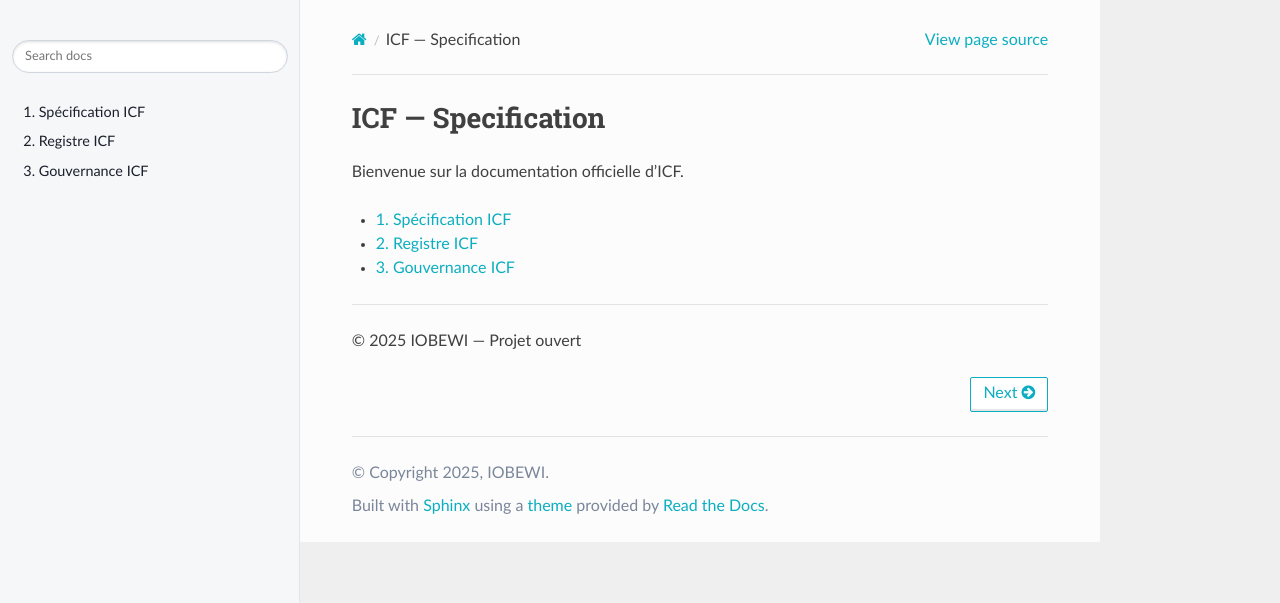
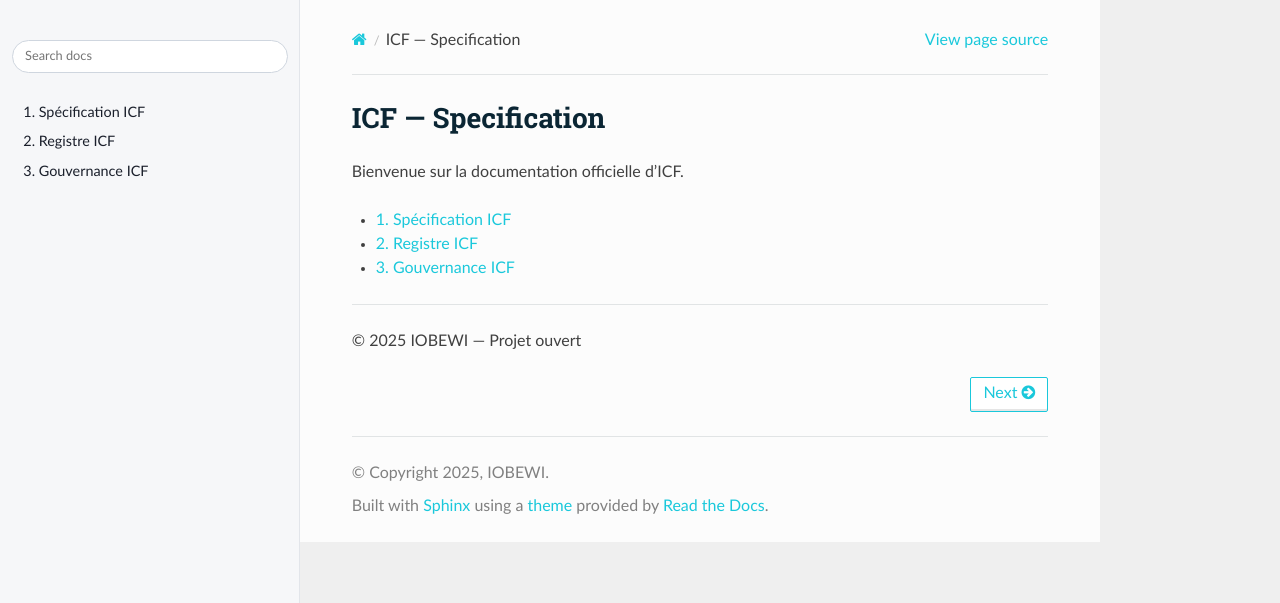
Before and after one commit to iobewi/icf, a Sphinx documentation site: the page built from docs/index.md, in a window 1280 px wide. Shown: the top 603 px of the page. Built offline with Sphinx 7.4.7 and the Read the Docs theme 3.1.0, drawn with Linux system fonts in a browser that asks for light colours.

Commit message:
fix color code

```diff
--- a/docs/_static/custom.css
+++ b/docs/_static/custom.css
@@ -1,56 +1,84 @@
-/* === POLISH FINAL IOBEWI === */
+/* ===========================
+   IOBEWI — Thème Sphinx RTD
+   Palette : cyan #1ac8db, bleu nuit #0b2634
+   =========================== */
 
-/* Sidebar claire (déjà en place, on garde) */
-.wy-nav-side { background:#f6f7f9 !important; border-right:1px solid #e2e5ea; }
-.wy-side-nav-search { background:#f6f7f9 !important; padding:14px 12px 12px; }
-.wy-side-nav-search img { display:block; margin:0 auto 8px; max-height:64px; width:auto; }
-
-/* Search box plus élégant */
-.wy-side-nav-search input[type="text"]{
-  background:#fff; color:#111; border:1px solid #cfd6df; border-radius:20px; padding:8px 12px;
+/* --------- Variables (optionnel : à dupliquer si minifier) --------- */
+:root{
+  --io-cyan: #1ac8db;
+  --io-cyan-hover: #11b0c1;
+  --io-navy: #0b2634;
+  --io-bg-side: #f6f7f9;
+  --io-bg-side-hover: #e8ecf1;
+  --io-bg-side-active: #dbe3ec;
+  --io-text: #1a1f2b;
+  --io-text-soft: #2a3140;
+  --io-border: #e2e5ea;
+  --io-border-soft: #cfd6df;
 }
 
-/* Menu liens (normal, hover, actif) */
-.wy-menu-vertical a { color:#1a1f2b !important; background:transparent !important; }
-.wy-menu-vertical a:hover { background:#e8ecf1 !important; color:#000 !important; }
-.wy-menu-vertical li.current > a,
-.wy-menu-vertical li.toctree-l1.current > a { background:#dbe3ec !important; color:#000 !important; font-weight:600; }
-
-/* Boutons Prev/Next aux couleurs iobewi */
-.btn {
-  border:1px solid #0baec0 !important;
-  color:#0baec0 !important;
-  background:#ffffff !important;
-  transition: background .2s ease, color .2s ease;
-}
-.btn:hover {
-  background:#0baec0 !important;
-  color:#ffffff !important;
+/* --------- Sidebar & recherche --------- */
+.wy-nav-side{ background: var(--io-bg-side) !important; border-right:1px solid var(--io-border); }
+.wy-side-nav-search{ background: var(--io-bg-side) !important; padding:14px 12px 12px; }
+.wy-side-nav-search img{ display:block; margin:0 auto 10px; max-height:64px; width:auto; }
+.wy-side-nav-search input[type="text"]{
+  background:#fff; color:#111; border:1px solid var(--io-border-soft);
+  border-radius:20px; padding:8px 12px; box-shadow:none;
 }
 
-/* Liens dans le contenu */
-.rst-content a { color:#0baec0; }
-.rst-content a:hover { color:#088b9a; }
+/* --------- Menu (liens / hover / actif) --------- */
+.wy-menu-vertical a{ color: var(--io-text) !important; background:transparent !important; }
+.wy-menu-vertical a:hover{ background: var(--io-bg-side-hover) !important; color:#000 !important; }
+.wy-menu-vertical li.current > a,
+.wy-menu-vertical li.toctree-l1.current > a{
+  background: var(--io-bg-side-active) !important; color:#000 !important; font-weight:600;
+}
+.wy-menu-vertical li ul li a{ color: var(--io-text-soft) !important; }
 
-/* En-têtes un poil plus compacts */
-.rst-content h1 { margin-top:.4rem; }
-.rst-content h2 { margin-top:1.4rem; }
+/* --------- Contenu central --------- */
+.rst-content a{ color: var(--io-cyan); }
+.rst-content a:hover{ color: var(--io-cyan-hover); }
+.rst-content h1, .rst-content h2, .rst-content h3{ color: var(--io-navy); }
 
-/* Admonitions (notes, warnings) un peu brandées */
-.rst-content .note,.rst-content .admonition.note { border-left:4px solid #12c6d3; }
-.rst-content .warning,.rst-content .admonition.warning { border-left:4px solid #ffb347; }
+/* --------- Boutons Prev/Next --------- */
+.btn{
+  border:1px solid var(--io-cyan) !important; color: var(--io-cyan) !important; background:#fff !important;
+  transition: background .2s ease, color .2s ease, border-color .2s ease;
+}
+.btn:hover{ background: var(--io-cyan) !important; color:#fff !important; border-color: var(--io-cyan) !important; }
 
-/* Footer discret et centré */
-footer .rst-footer-buttons { margin: 1rem 0; }
-footer { color:#7a869a; }
-.footer {
-  border-top:1px solid #eef1f5;
-  background:#fafbfc;
+/* --------- Admonitions (notes/avertissements) --------- */
+.rst-content .note, .rst-content .admonition.note{
+  border-left:4px solid var(--io-cyan);
 }
-.footer .ethical-rtd { display:none; } /* masque le petit badge pub RTD si présent */
+.rst-content .warning, .rst-content .admonition.warning{
+  border-left:4px solid #ffb347;
+}
 
-/* Logo hover (léger) */
-.wy-side-nav-search img:hover { transform: scale(1.02); transition: transform .12s ease; }
+/* --------- Blocs de code --------- */
+.highlight, .rst-content pre{ border:1px solid var(--io-border); border-radius:6px; }
+.rst-content code.literal{ background:#f3f6f8; color:#333; }
 
-/* Favicon si présent */
-.wy-side-nav-search .logo a { outline: none; }
+/* --------- Tableaux --------- */
+.rst-content table.docutils{ border:1px solid var(--io-border); }
+.rst-content table.docutils th{ background:#f2f5f8; color:#000; }
+
+/* --------- Footer --------- */
+.footer{ border-top:1px solid var(--io-border); background:#fafbfc; }
+footer p[role="contentinfo"]{ color:#7a869a; }
+
+/* --------- Scrollbar (WebKit) --------- */
+.wy-nav-side::-webkit-scrollbar{ width:10px; }
+.wy-nav-side::-webkit-scrollbar-track{ background: var(--io-bg-side); }
+.wy-nav-side::-webkit-scrollbar-thumb{ background:#d1d7de; border-radius:8px; }
+.wy-nav-side::-webkit-scrollbar-thumb:hover{ background:#c2c9d2; }
+
+/* --------- Focus visible (accessibilité) --------- */
+a:focus, input:focus, button:focus{
+  outline:2px solid var(--io-cyan); outline-offset:2px;
+}
+
+/* --------- Petites retouches --------- */
+.rst-content h1{ margin-top:.4rem; }
+.rst-content h2{ margin-top:1.3rem; }
+.wy-side-nav-search img:hover{ transform:scale(1.02); transition:transform .12s ease; }
```
